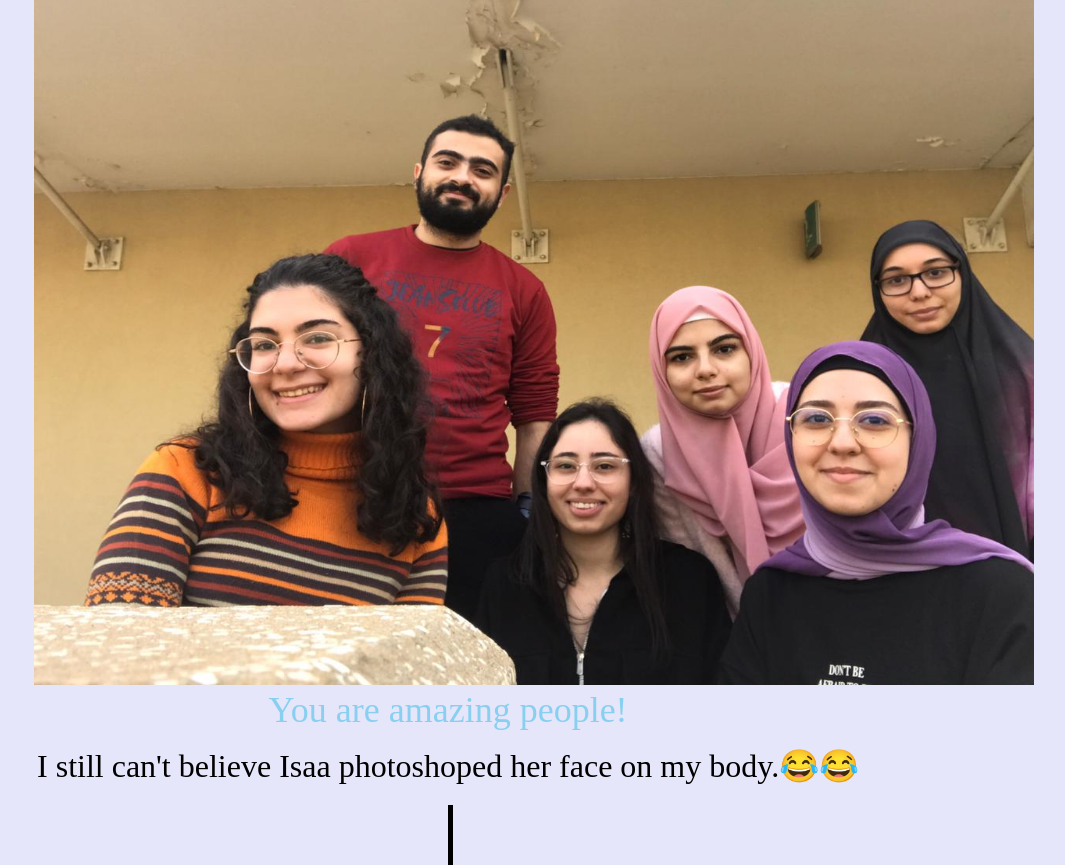
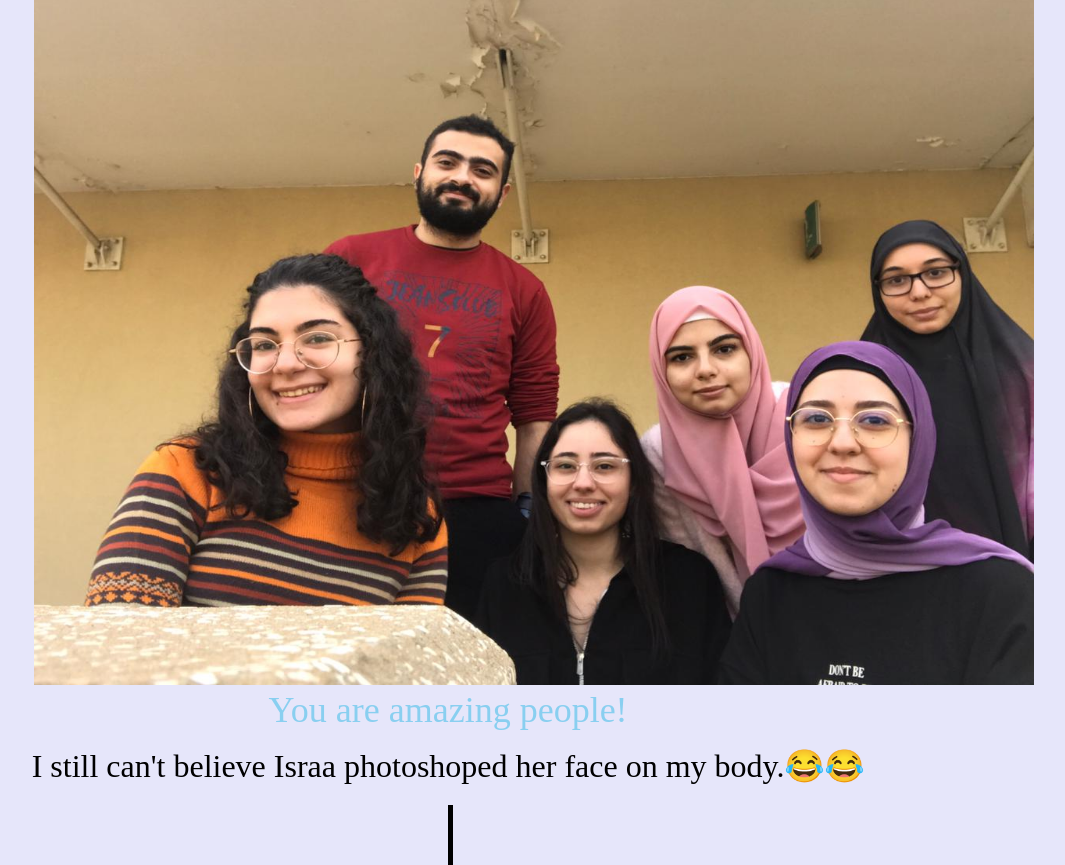
Before and after one commit to BlueBankai23/BlueBankai23.github.io, a plain HTML site: page Test2.html in a window 1280 px wide. Shown: the part 11135-12000 px from the top of the page, without its empty margins (192-1257 px from the left). Drawn offline with Linux system fonts and the light colour scheme.

Commit message:
Update Test2.html

```diff
--- a/Test2.html
+++ b/Test2.html
@@ -117,7 +117,7 @@
             <img src="images/first group pic.jpg" class="first_1">
             <figcaption class="subtitle_1">You are amazing people!</figcaption>
         </figure>
-        <div class="text">I still can't believe Isaa photoshoped her face on my body.&#128514;&#128514;</div>
+        <div class="text">I still can't believe Israa photoshoped her face on my body.&#128514;&#128514;</div>
     </div>
     <div class="column"></div>
     <div class="arrow-down"></div>
```
